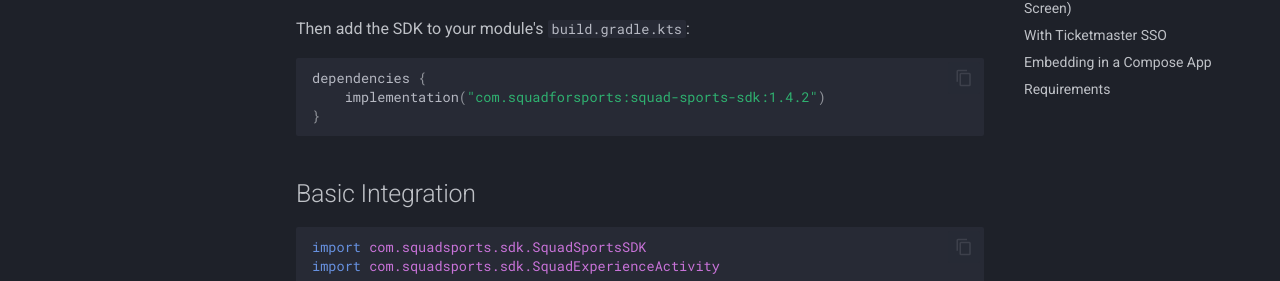
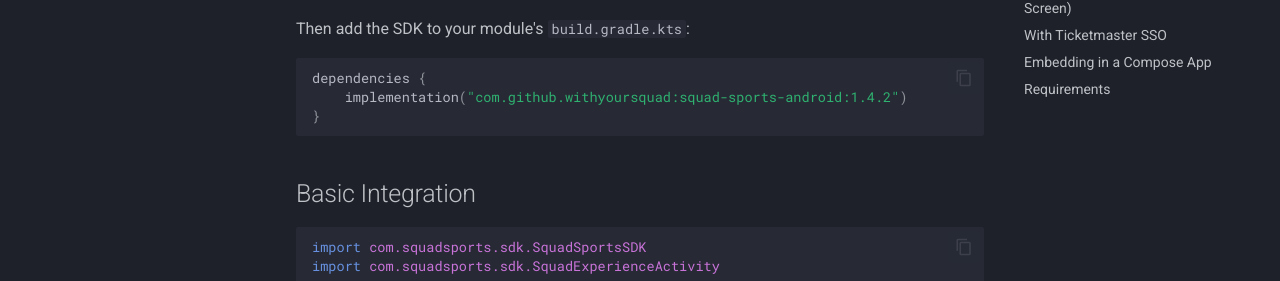
Before and after one commit to withyoursquad/squad-sdk-docs, an MkDocs documentation site: the page built from docs/android/quick-start.md, in a window 1280 px wide and 900 px high, scrolled down 302 px. Shown: the part 172-453 px from the top of the window. Built offline with MkDocs 1.6.1 and Material for MkDocs 9.7.7, drawn with Linux system fonts in a browser that asks for light colours.

Commit message:
Fix: correct JitPack coordinate for Android SDK

````diff
--- a/docs/android/quick-start.md
+++ b/docs/android/quick-start.md
@@ -18,7 +18,7 @@
 
 ```kotlin
 dependencies {
-    implementation("com.squadforsports:squad-sports-sdk:1.4.2")
+    implementation("com.github.withyoursquad:squad-sports-android:1.4.2")
 }
 ```
 
````
Also changed, not shown: docs/getting-started/requirements.md (+1 -1 lines).
